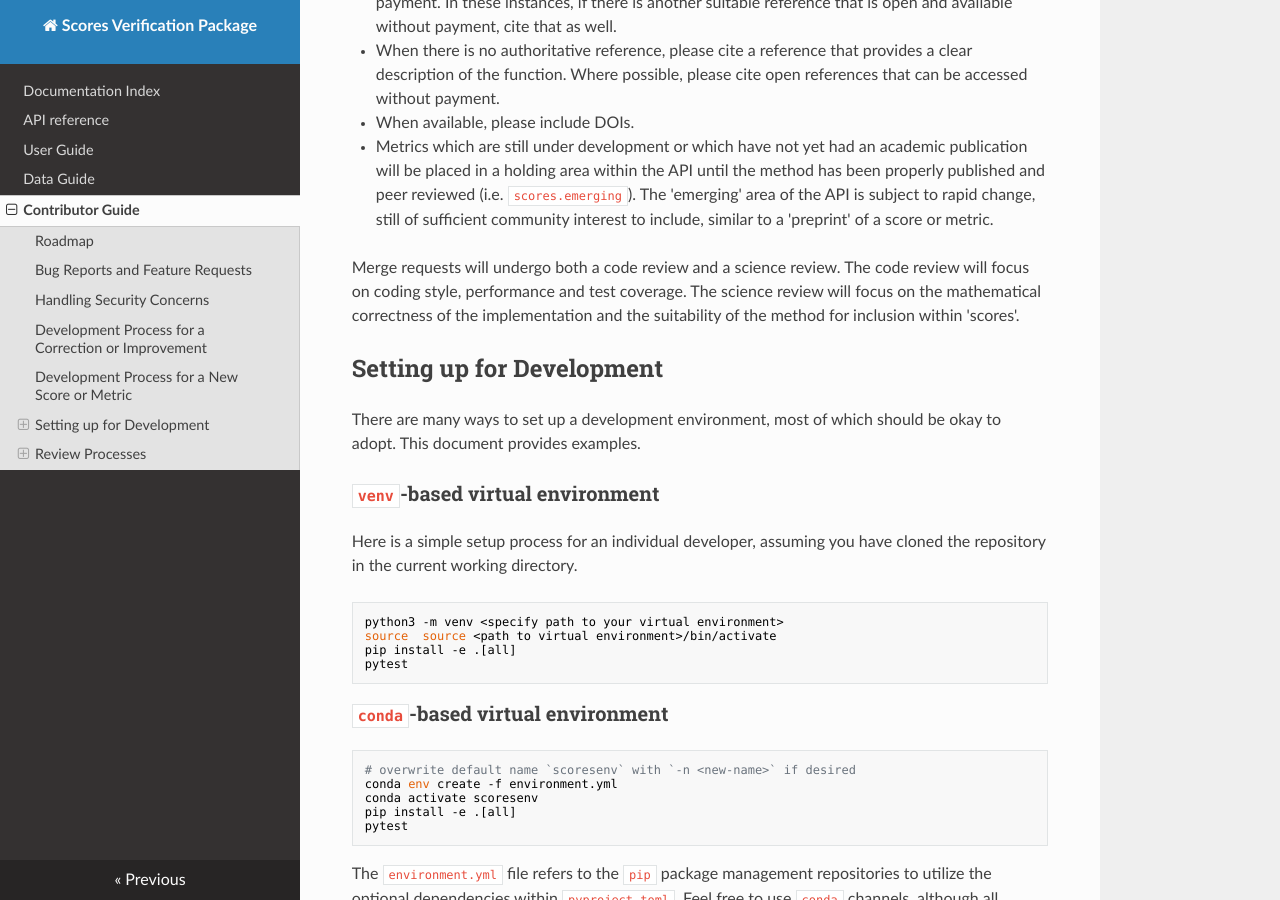
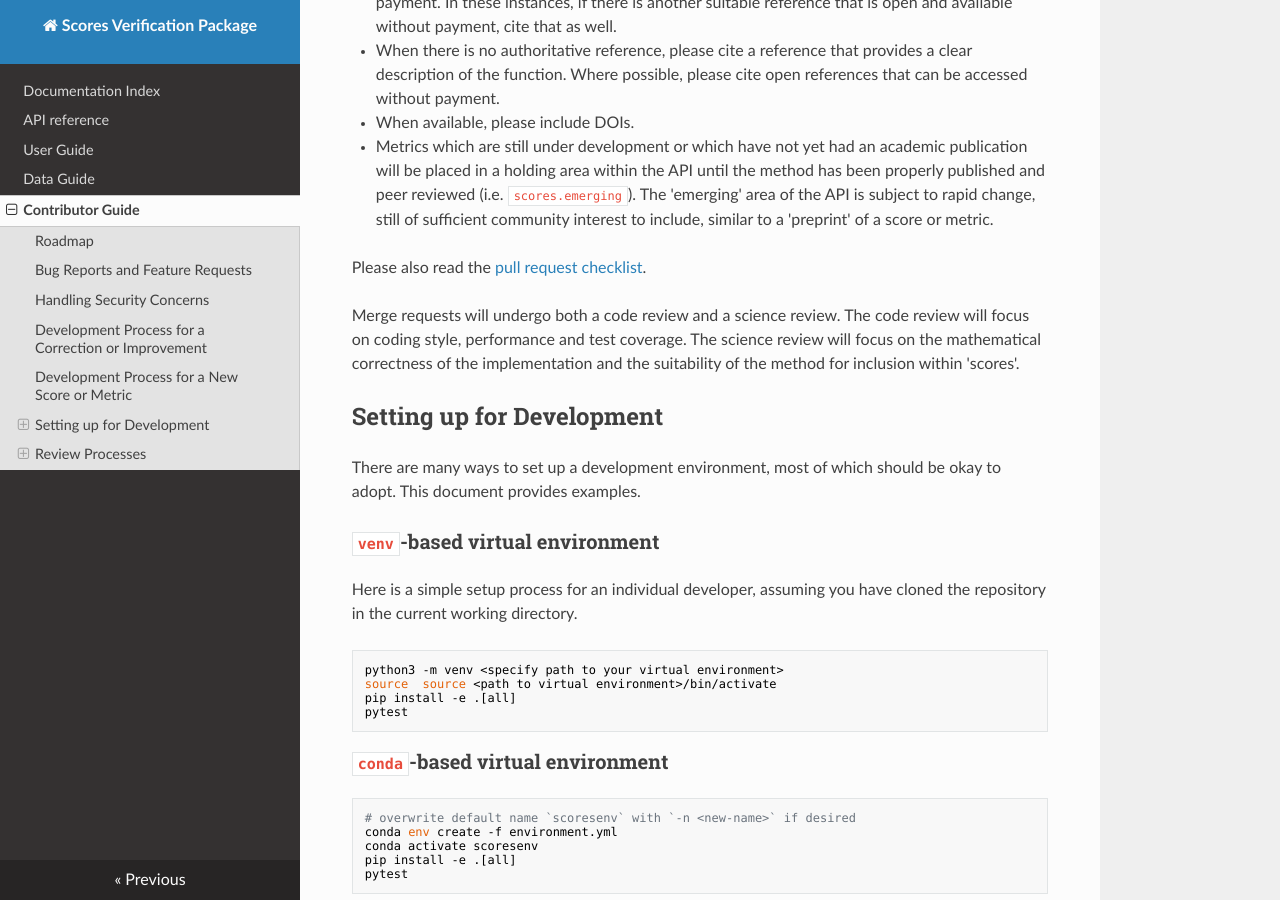
Before and after one commit to nci/scores, an MkDocs documentation site: the page built from docs/contributing.md, in a window 1280 px wide and 900 px high, scrolled down 1628 px. Built offline with MkDocs 1.6.1, drawn with Linux system fonts in a browser that asks for light colours; nearby versions of some CDN libraries.

Commit message:
Add sentence in development of new scores about reading the pull request checklist

```diff
--- a/docs/contributing.md
+++ b/docs/contributing.md
@@ -48,6 +48,9 @@ A new score or metric should be developed on a separate feature branch, rebased
    - When there is no authoritative reference, please cite a reference that provides a clear description of the function. Where possible, please cite open references that can be accessed without payment.
    - When available, please include DOIs.
  - Metrics which are still under development or which have not yet had an academic publication will be placed in a holding area within the API until the method has been properly published and peer reviewed (i.e. `scores.emerging`). The 'emerging' area of the API is subject to rapid change, still of sufficient community interest to include, similar to a 'preprint' of a score or metric.
+
+Please also read the [pull request checklist](https://github.com/nci/scores/blob/develop/.github/pull_request_template.md).
+
 
 Merge requests will undergo both a code review and a science review. The code review will focus on coding style, performance and test coverage. The science review will focus on the mathematical correctness of the implementation and the suitability of the method for inclusion within 'scores'.
 
```
